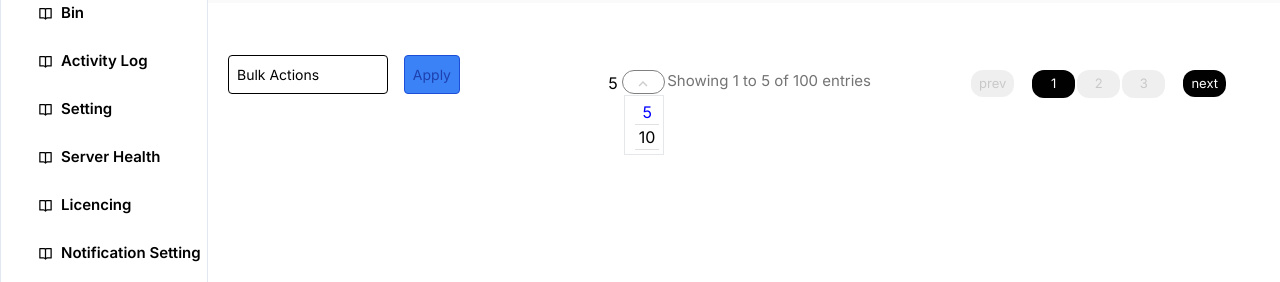
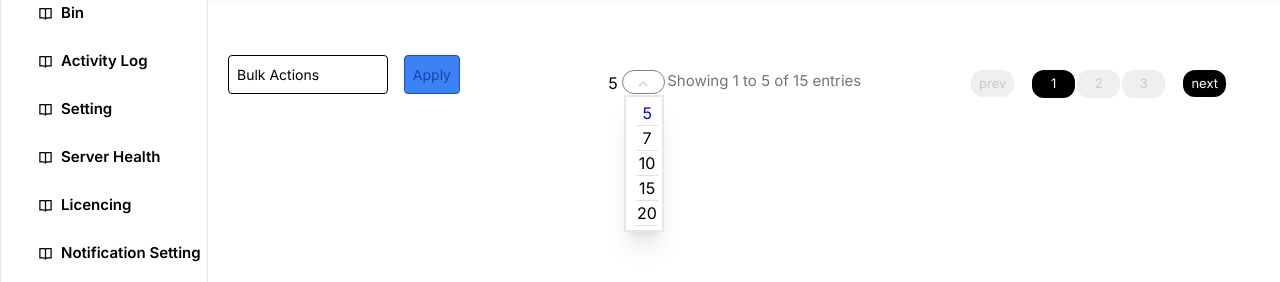
Before and after one commit to brunolotab/Tms30project, a React (Vite) app in the folder Tm30project/: page /Transactions in a window 1280 px wide. Both pictures are taken after a click on the button 643 px from the left and 587 px from the top of the page. Shown: the part 506-788 px from the top of the page. Built offline with nearby package versions, Linux system fonts and the light colour scheme.

Commit message:
gauge chart added

```diff
--- a/Tm30project/package.json
+++ b/Tm30project/package.json
@@ -11,9 +11,11 @@
   },
   "dependencies": {
     "apexcharts": "^3.51.0",
+    "lodash": "^4.17.21",
     "react": "^18.3.1",
     "react-apexcharts": "^1.4.1",
     "react-dom": "^18.3.1",
+    "react-gauge-chart": "^0.5.1",
     "react-icons": "^5.2.1",
     "react-router-dom": "6.4",
     "styled-components": "^6.1.1"
--- /dev/null
+++ b/Tm30project/src/Components/Gaugechart/GaugeChart.jsx
@@ -0,0 +1,22 @@
+
+import React from "react";
+import GaugeChart from "react-gauge-chart";
+
+function GaugeaChart({ score}) {
+  return (
+    <div style={{ color: "black" }}>
+      <GaugeChart
+        id="gauge-chart3"
+        nrOfLevels={3}
+        colors={["#6AB36C", "#FDA333", "#EB615E"]}
+        style={{
+          width: "100%",
+          height: "100%",
+          transform: "translateY(20px)",
+        }}
+        textColor="#000"
+        percent={score / 100}
+      />
+    </div>
+ );}
+export default GaugeaChart
--- a/Tm30project/src/Components/ShowPages/Paging.jsx
+++ b/Tm30project/src/Components/ShowPages/Paging.jsx
@@ -1,7 +1,7 @@
 import React, { useContext, useState } from 'react'
 // import { DataMerchants } from './DataMachant/Datamerchants'
 import styled from 'styled-components';
-import { MdExpandLess, MdExpandMore} from 'react-icons/md'
+import { MdExpandLess, MdExpandMore } from 'react-icons/md'
 // import { PagesContext } from '../ContextApi/PageContextProvider';
 
 function Paging({ postperpage, currentpage, data, setCurrentpage, setPostperpage }) {
@@ -18,7 +18,7 @@ function Paging({ postperpage, currentpage, data, setCurrentpage, setPostperpage
 
     console.log(lastpage);
 
-    const tabs = [5, 10];
+    const tabs = [5, 7, 10, 15, 20];
     const [toggle, setToggle] = useState(false)
 
 
@@ -27,17 +27,17 @@ function Paging({ postperpage, currentpage, data, setCurrentpage, setPostperpage
         <Div>
             <div className='flex justify-around my-[1rem] w-[100%]'>
                 <div className='flex' style={{ flexDirection: 'column' }} >
-                    <div className='btn'>{postperpage} <button style={{ background: '#ffff', border: '1px solid gray', height:'24px', }} onClick={() => setToggle(!toggle)}> {toggle ? <MdExpandLess size={28} style={{textAlign:'center', paddingBottom:'10px',paddingLeft:'4px', fontWeight:'500'}}/> :
-                    <MdExpandMore size={28} style={{textAlign:'center', paddingBottom:'10px',paddingLeft:'4px', fontWeight:'500'}}/>}</button></div>
+                    <div className='btn'>{postperpage} <button style={{ background: '#ffff', border: '1px solid gray', height: '24px', }} onClick={() => setToggle(!toggle)}> {toggle ? <MdExpandLess size={28} style={{ textAlign: 'center', paddingBottom: '10px', paddingLeft: '4px', fontWeight: '500' }} /> :
+                        <MdExpandMore size={28} style={{ textAlign: 'center', paddingBottom: '10px', paddingLeft: '4px', fontWeight: '500' }} />}</button></div>
                     <div>
-                        {toggle && (<div className='ml-4 border p-1 w-10 text-center'>{
+                        {toggle && (<div className='ml-4 border-2 p-1 w-10 text-center shadow-xl'>{
                             tabs.map((page, i) => {
                                 return (
                                     <div key={i}
                                         style={{ cursor: 'pointer', display: 'flex', gap: '9px', paddingLeft: '6px' }}
                                         className='hove'
                                     >
-                                        <div onClick={() => setPostperpage(page)} style={{ borderBottom: '1px solid #dddd', width: '3rem' }} className={page === postperpage ? 'inactive' : ''}>{page}</div>
+                                        <div onClick={() => { setPostperpage(page); setToggle(false) }} style={{ borderBottom: '1px solid #dddd', width: '3rem' }} className={page === postperpage ? 'inactive' : ''}>{page}</div>
                                     </div>
                                 )
                             })}
@@ -64,14 +64,14 @@ function Paging({ postperpage, currentpage, data, setCurrentpage, setPostperpage
                 }</button></div> */}
 
                 </div>
-                <div className='text-[15px] w-[19rem] text-neutral-500'>Showing 1 to {postperpage} of 100 entries</div>
+                <div className='text-[15px] w-[19rem] text-neutral-500'>Showing 1 to {postperpage} of 15 entries</div>
                 <div className='flex gap-4 w-[20rem]'>
                     <div><button onClick={handleprev} className={currentpage === 1 ? '' : 'active'}> prev</button></div>
                     <div className='flex flex-wrap justify-center '>
                         {
                             pages?.map((item, i) => {
                                 return (
-                                    <button onClick={() => setCurrentpage(item)} style={{height:'28px'}} className={item === currentpage ? 'active' : ''}>{item}</button>
+                                    <button onClick={() => setCurrentpage(item)} style={{ height: '28px' }} className={item === currentpage ? 'active' : ''}>{item}</button>
                                 )
                             })
                         }
--- a/Tm30project/src/Pages/Notification/SeetingFolder/SystemFolder/SystemResource.jsx
+++ b/Tm30project/src/Pages/Notification/SeetingFolder/SystemFolder/SystemResource.jsx
@@ -1,9 +1,14 @@
-import React from 'react'
+import React from "react";
+import GaugeaChart from "../../../../Components/Gaugechart/GaugeChart";
+// import GaugeChart from "react-gauge-chart";
 
 function SystemResource() {
   return (
-    <div>SystemResource</div>
+    <div>
+      <GaugeaChart score={230}/>
+      <GaugeaChart score={45}/>
+      <GaugeaChart score={90}/>
+    </div>
   )
 }
-
 export default SystemResource
```
Also changed, not shown: 1 other file (tests, documents, lock files or other folders).
